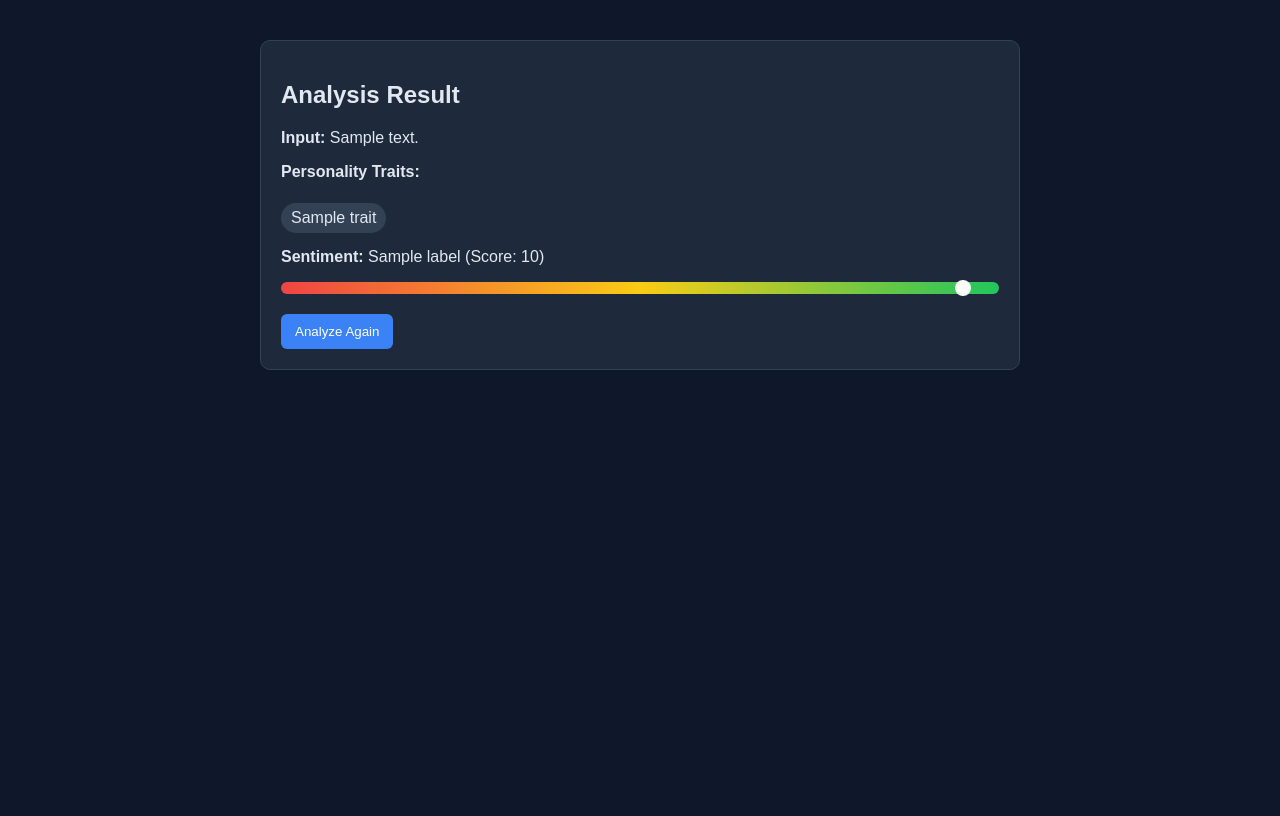
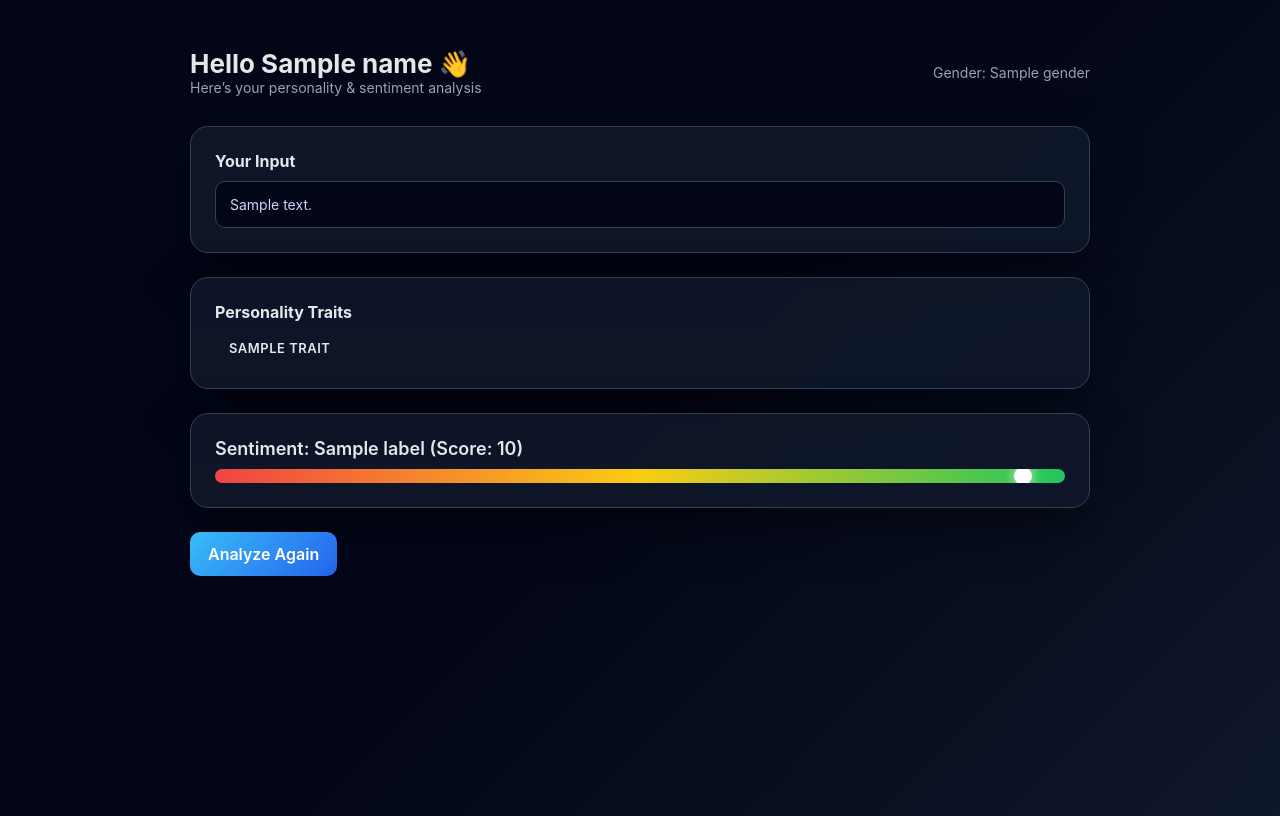
Before and after one commit to DRONEZ-DEV-ASHIM/personality_app, a Flask app: template templates/result.html in a window 1280 px wide. Before the commit the page ends 370 px from the top, so only its background shows below. Run offline with Flask 2, Linux system fonts and the light colour scheme; the template is opened without the code that fills it: most values are stand-ins (such as "Sample title", 1, 10 or a date in 2020).

Commit message:
Refactor result.html for improved layout and styles
Updated the result template to enhance design and functionality.

```diff
--- a/templates/result.html
+++ b/templates/result.html
@@ -1,80 +1,207 @@
 <!doctype html>
-<html>
+<html lang="en">
 <head>
   <meta charset="utf-8">
-  <title>Result</title>
+  <title>Analysis Dashboard</title>
+  <meta name="viewport" content="width=device-width, initial-scale=1.0">
 </head>
+
 <body>
 
 <style>
+  * { box-sizing: border-box; }
+
   body {
-    font-family: Arial, sans-serif;
-    max-width: 760px;
-    margin: 40px auto;
-    background:#0f172a;
-    color:#e2e8f0;
+    font-family: "Inter", Arial, sans-serif;
+    background: linear-gradient(135deg, #020617, #020617, #0f172a);
+    color: #e5e7eb;
+    min-height: 100vh;
+    padding: 40px 16px;
   }
-  .result-box {
-    background:#1e293b;
-    padding:20px;
+
+  .dashboard {
+    max-width: 900px;
+    margin: auto;
+  }
+
+  /* ---------- HEADER ---------- */
+  .header {
+    display: flex;
+    justify-content: space-between;
+    align-items: center;
+    margin-bottom: 30px;
+  }
+
+  .header h1 {
+    font-size: 26px;
+    margin: 0;
+  }
+
+  .sub {
+    color: #94a3b8;
+    font-size: 14px;
+  }
+
+  /* ---------- CARD ---------- */
+  .card {
+    background: rgba(15, 23, 42, 0.9);
+    border: 1px solid #334155;
+    border-radius: 18px;
+    padding: 24px;
+    margin-bottom: 24px;
+    box-shadow: 0 20px 50px rgba(0,0,0,0.45);
+  }
+
+  /* ---------- USER INFO ---------- */
+  .user {
+    display: flex;
+    justify-content: space-between;
+    flex-wrap: wrap;
+    gap: 12px;
+  }
+
+  .user strong {
+    color: #38bdf8;
+  }
+
+  /* ---------- TRAITS ---------- */
+  .traits {
+    display: flex;
+    gap: 10px;
+    flex-wrap: wrap;
+    margin-top: 10px;
+  }
+
+  .trait {
+    padding: 8px 14px;
+    border-radius: 999px;
+    font-size: 13px;
+    font-weight: 600;
+    text-transform: uppercase;
+    letter-spacing: 0.5px;
+  }
+
+  .creative { background:#a855f7; }
+  .analytical { background:#22d3ee; color:#020617; }
+  .social { background:#22c55e; }
+  .reserved { background:#f97316; }
+  .driven { background:#ef4444; }
+
+  /* ---------- SENTIMENT ---------- */
+  .sentiment-label {
+    font-size: 18px;
+    font-weight: 600;
+    margin-bottom: 10px;
+  }
+
+  .bar {
+    width: 100%;
+    height: 14px;
+    border-radius: 999px;
+    background: linear-gradient(
+      90deg,
+      #ef4444,
+      #facc15,
+      #22c55e
+    );
+    position: relative;
+    overflow: hidden;
+  }
+
+  .dot {
+    position: absolute;
+    top: 50%;
+    transform: translate(-50%, -50%);
+    width: 18px;
+    height: 18px;
+    border-radius: 50%;
+    background: white;
+    box-shadow: 0 0 12px rgba(255,255,255,0.8);
+    animation: slide 1.2s ease-out forwards;
+  }
+
+  @keyframes slide {
+    from { left: 50%; opacity: 0; }
+    to { opacity: 1; }
+  }
+
+  /* ---------- BUTTON ---------- */
+  .btn {
+    display: inline-block;
+    background: linear-gradient(135deg,#38bdf8,#2563eb);
+    padding: 12px 18px;
+    color: white;
+    border-radius: 10px;
+    text-decoration: none;
+    font-weight: 600;
+    transition: 0.2s;
+  }
+
+  .btn:hover {
+    transform: translateY(-1px);
+    box-shadow: 0 10px 30px rgba(37,99,235,0.4);
+  }
+
+  /* ---------- INPUT TEXT ---------- */
+  .input-box {
+    background:#020617;
+    padding:14px;
     border-radius:10px;
     border:1px solid #334155;
-  }
-  .trait {
-    background:#334155;
-    padding:6px 10px;
-    border-radius:20px;
-    display:inline-block;
-    margin-right:6px;
-    margin-top:6px;
-  }
-  .sentiment-bar {
-    width:100%;height:12px;border-radius:999px;
-    background:linear-gradient(90deg,#ef4444,#facc15,#22c55e);
+    font-size:14px;
+    color:#cbd5f5;
     margin-top:10px;
-    position:relative;
-  }
-  .dot {
-    width:16px;height:16px;border-radius:50%;
-    background:white;position:absolute;top:50%;
-    transform:translate(-50%,-50%);
-  }
-  .btn {
-    background:#3b82f6;color:white;border:none;
-    padding:10px 14px;border-radius:6px;
-    cursor:pointer;margin-top:20px;
   }
 </style>
 
+<div class="dashboard">
 
-<div class="result-box">
-  <h2>Analysis Result</h2>
+  <!-- HEADER -->
+  <div class="header">
+    <div>
+      <h1>Hello {{ name }} 👋</h1>
+      <div class="sub">Here’s your personality & sentiment analysis</div>
+    </div>
+    <div class="sub">Gender: {{ gender }}</div>
+  </div>
 
-  <p><strong>Input:</strong> {{ text }}</p>
+  <!-- USER INPUT -->
+  <div class="card">
+    <strong>Your Input</strong>
+    <div class="input-box">{{ text }}</div>
+  </div>
 
-  <p><strong>Personality Traits:</strong></p>
+  <!-- PERSONALITY -->
+  <div class="card">
+    <strong>Personality Traits</strong>
+    <div class="traits">
       {% for t in traits %}
-    <span class="trait">{{ t }}</span>
+        <span class="trait {{ t }}">{{ t }}</span>
       {% endfor %}
+    </div>
+  </div>
 
-  <p style="margin-top:15px;"><strong>Sentiment:</strong> {{ label }} (Score: {{ score }})</p>
+  <!-- SENTIMENT -->
+  <div class="card">
+    <div class="sentiment-label">
+      Sentiment: {{ label }} (Score: {{ score }})
+    </div>
 
-  <div class="sentiment-bar">
+    <div class="bar">
       <div class="dot" id="dot"></div>
     </div>
-
-  <button class="btn" onclick="window.location='/'">Analyze Again</button>
   </div>
 
+  <a class="btn" href="/">Analyze Again</a>
+
+</div>
 
 <script>
   const score = {{ score }};
-  const dot = document.getElementById("dot");
-  // sentiment scale → -6 to +6 mapped to 0–100%
-  let left = ((score + 6) / 12) * 100;
-  if (left < 5) left = 5;
-  if (left > 95) left = 95;
-  dot.style.left = left + "%";
+  let pos = ((score + 6) / 12) * 100;
+  if (pos < 5) pos = 5;
+  if (pos > 95) pos = 95;
+  document.getElementById("dot").style.left = pos + "%";
 </script>
 
 </body>
```
Lines whose indentation alone changed are shown as unchanged.
